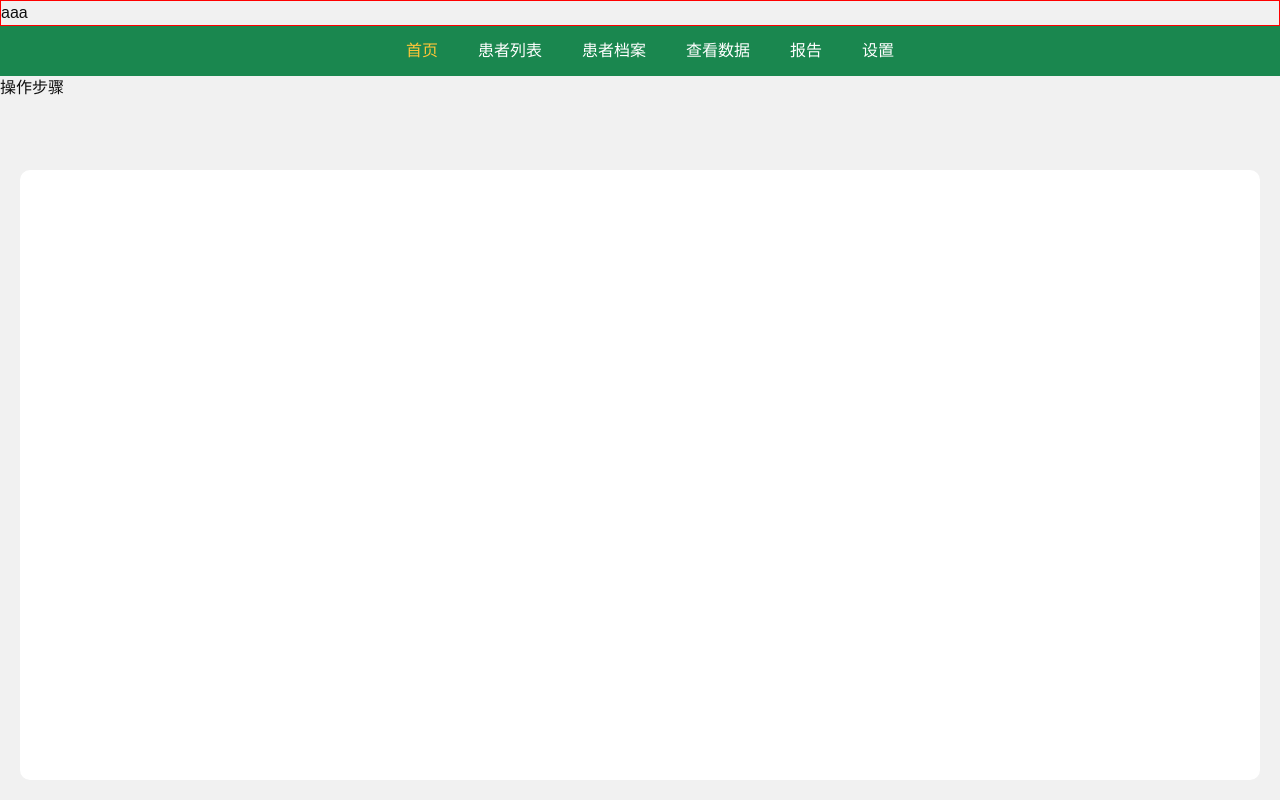
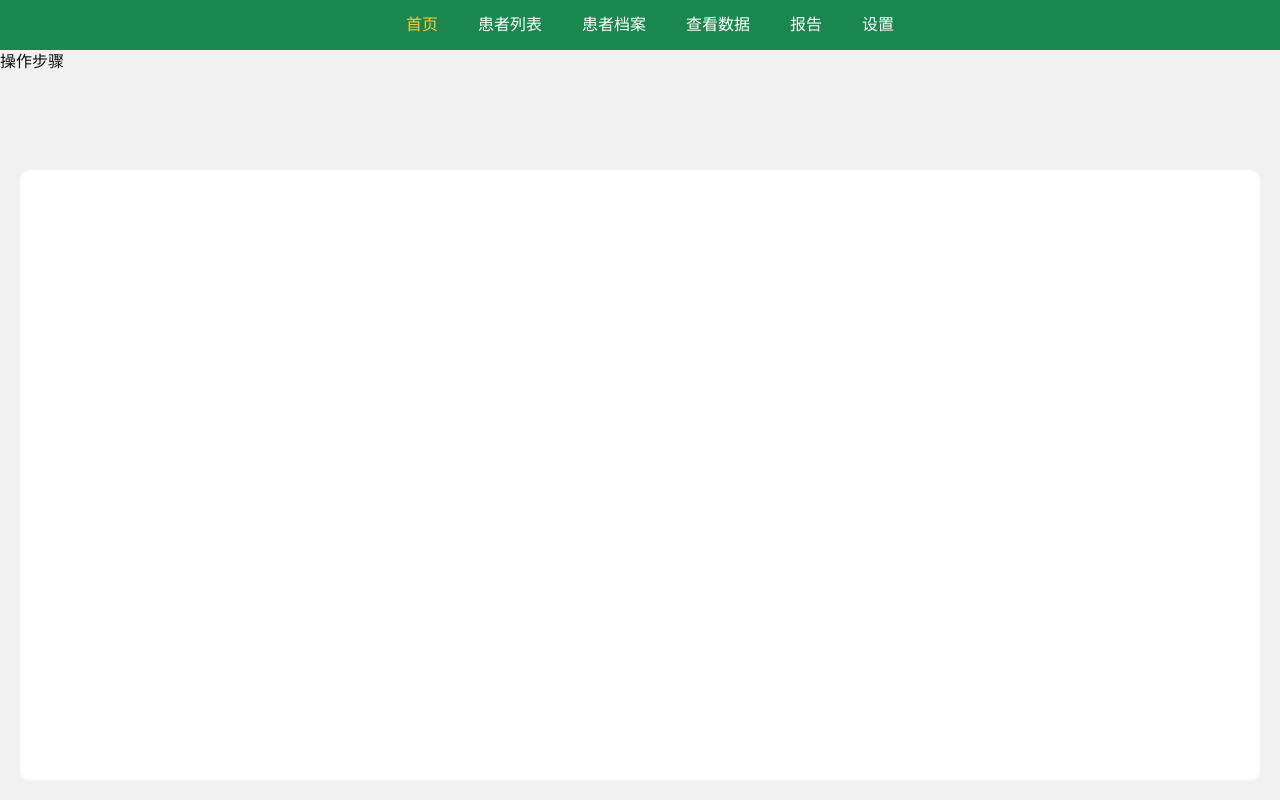
Before and after one commit to Allez-Gdy/heyercare-1, a Vue app: page /#/home in a window 1280 px wide. Built offline with nearby package versions, Linux system fonts and the light colour scheme.

Commit message:
根据系统判断功能按钮显示位置

```diff
--- a/src/components/MenuBar.vue
+++ b/src/components/MenuBar.vue
@@ -6,6 +6,7 @@ import { RouteRecordRaw, useRouter, useRoute } from 'vue-router'
 const router = useRouter()
 const route = useRoute()
 const currentPage = ref('')
+const system = navigator.userAgent.indexOf('Mac') !== -1
 
 onMounted(() => {
   currentPage.value = route.fullPath
@@ -19,7 +20,7 @@ const changeRoute = (routeRaw: RouteRecordRaw) => {
 </script>
 <template>
   <header class="flex-jc-center">
-    <div class="fn_buttons flex">
+    <div class="fn_buttons flex" :style="{right: system ? '20px' : '', left: system ? '' : 0}">
       <div class="menu-icon cs"><svg-icon icon-class="xinjian"></svg-icon></div>
       <div class="menu-icon cs"><svg-icon icon-class="shangchuan"></svg-icon></div>
     </div>
@@ -43,7 +44,6 @@ header {
   position: relative;
   .fn_buttons {
     position: absolute;
-    left: 0;
     top: 0;
     bottom: 0;
     .menu-icon {
--- a/src/pages/Layout.vue
+++ b/src/pages/Layout.vue
@@ -2,13 +2,8 @@
 import MenuBar from '@/components/MenuBar.vue'
 </script>
 <template>
-  <div class="bar_title" data-tauri-drag-region>aaa</div>
-  <MenuBar />
+  <MenuBar data-tauri-drag-region />
   <router-view></router-view>
 </template>
 <style lang="scss">
-.bar_title {
-  border: 1px solid red;
-}
-
 </style>
```
Also changed, not shown: src-tauri/tauri.conf.json (+6 -1 lines), 2 other files (tests, documents, lock files or other folders).
